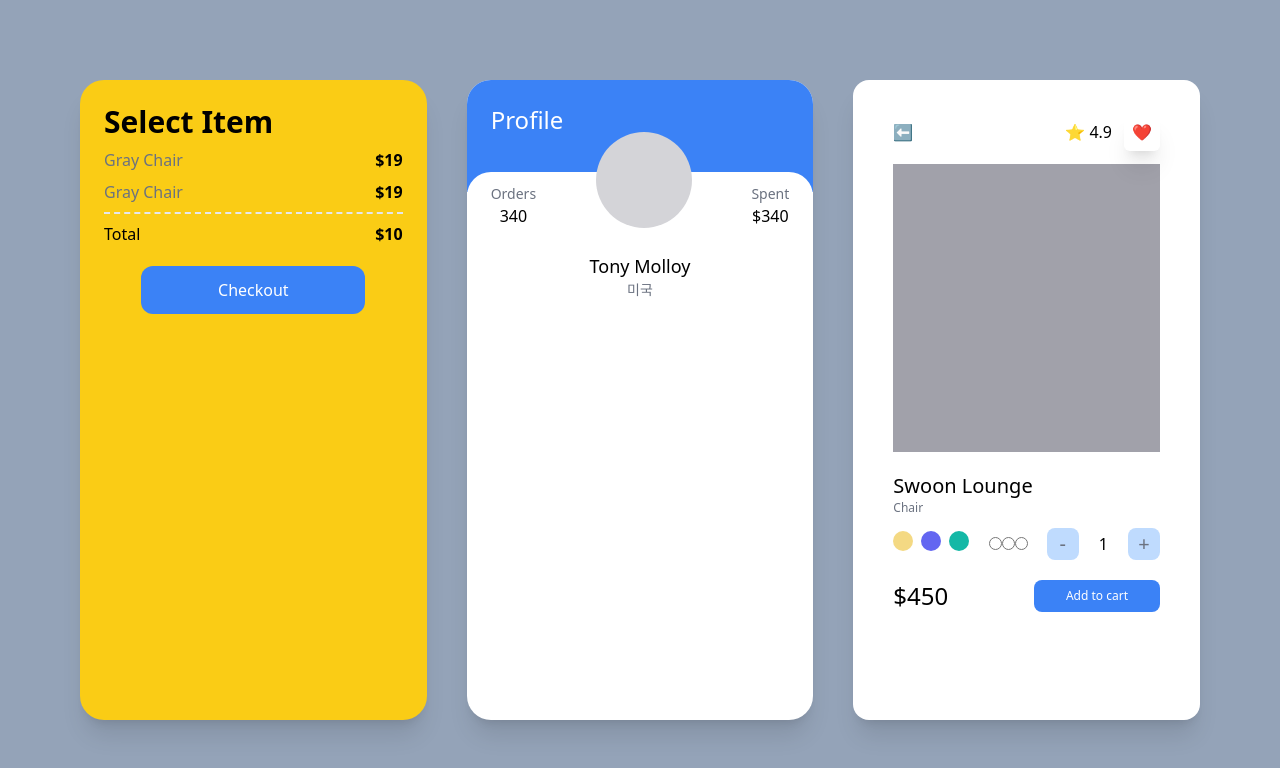
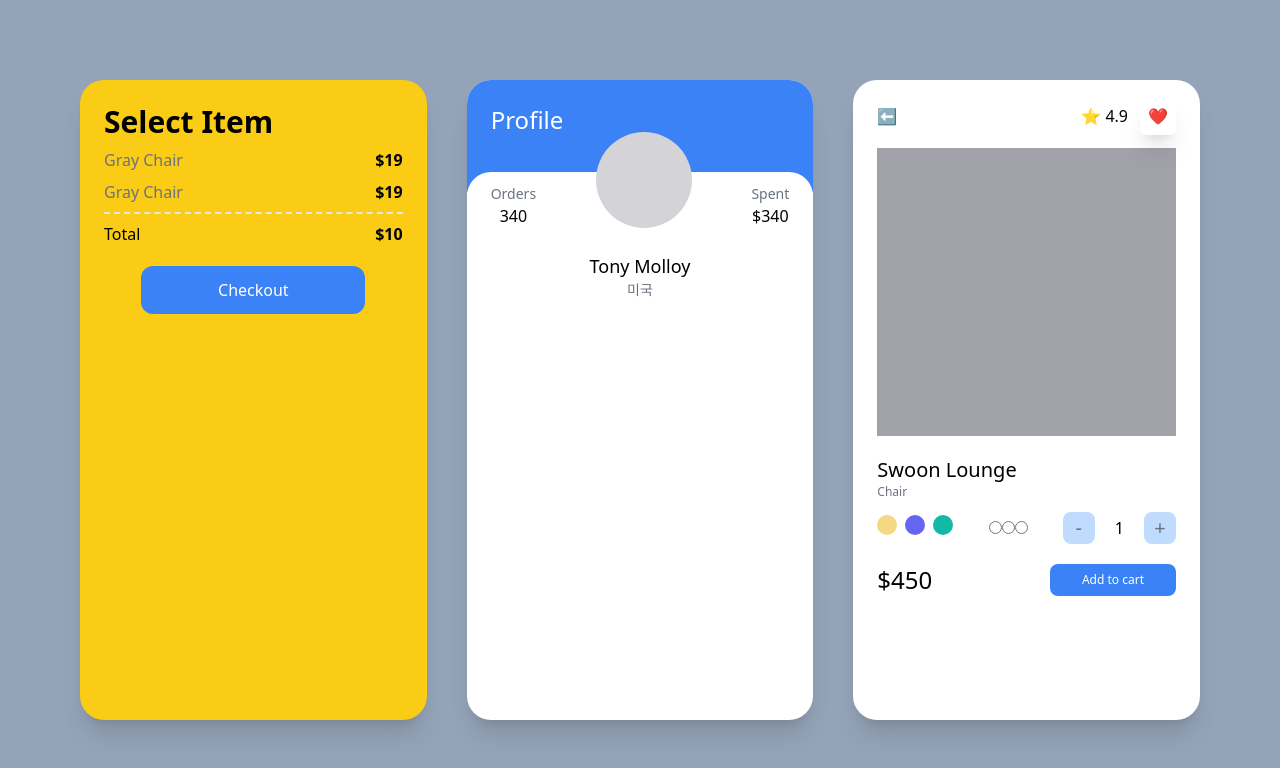
Before and after one commit to blkluv/next_carrot_market, a Next.js app: page / in a window 1280 px wide. Shown: the top 768 px of the page. Built offline with nearby package versions, Linux system fonts and the light colour scheme.

Commit message:
Update index.tsx

```diff
--- a/src/pages/index.tsx
+++ b/src/pages/index.tsx
@@ -47,7 +47,7 @@ const Home: NextPage = () => {
           </div>
         </div>
       </div>
-      <div className="p-10 bg-white shadow-xl rounded-2xl">
+      <div className="p-6 bg-white shadow-xl rounded-3xl">
         <div className="flex items-center justify-between mb-5">
           <span>⬅️</span>
           <div className="space-x-3">
```
